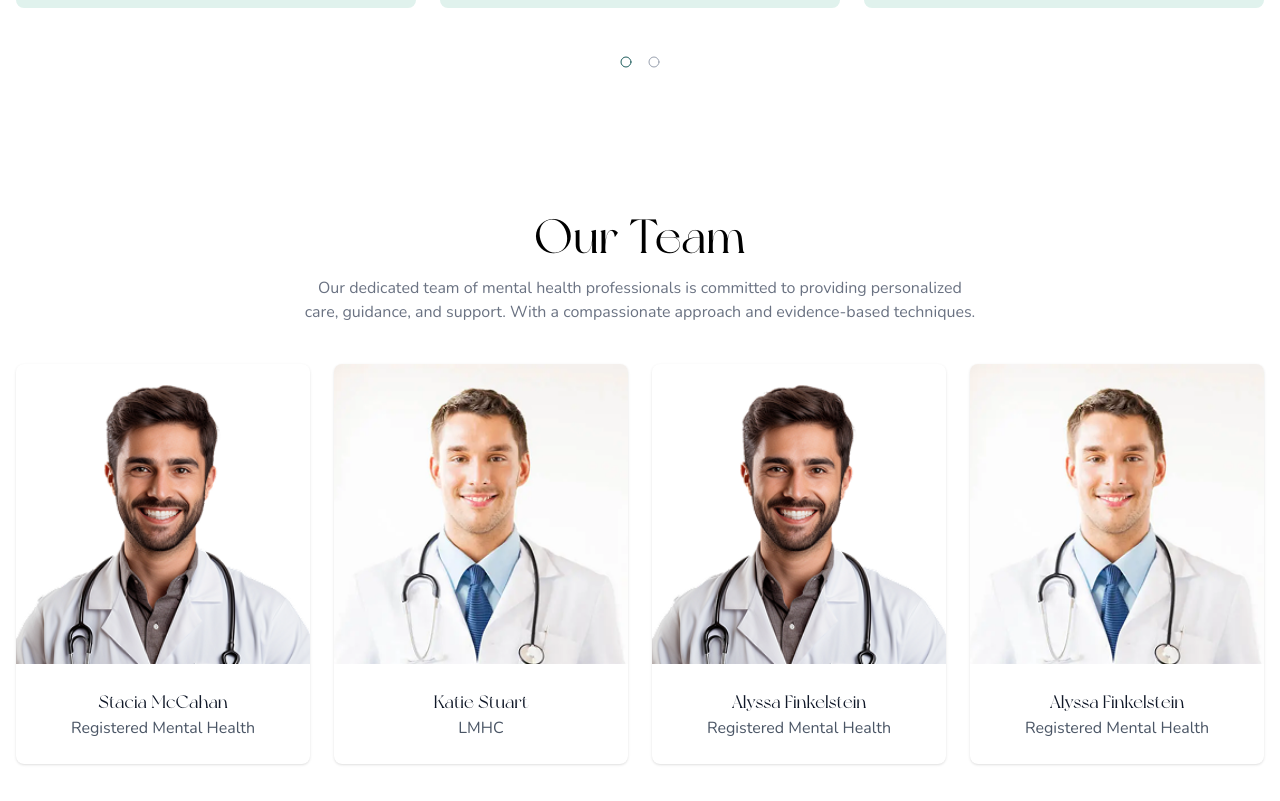
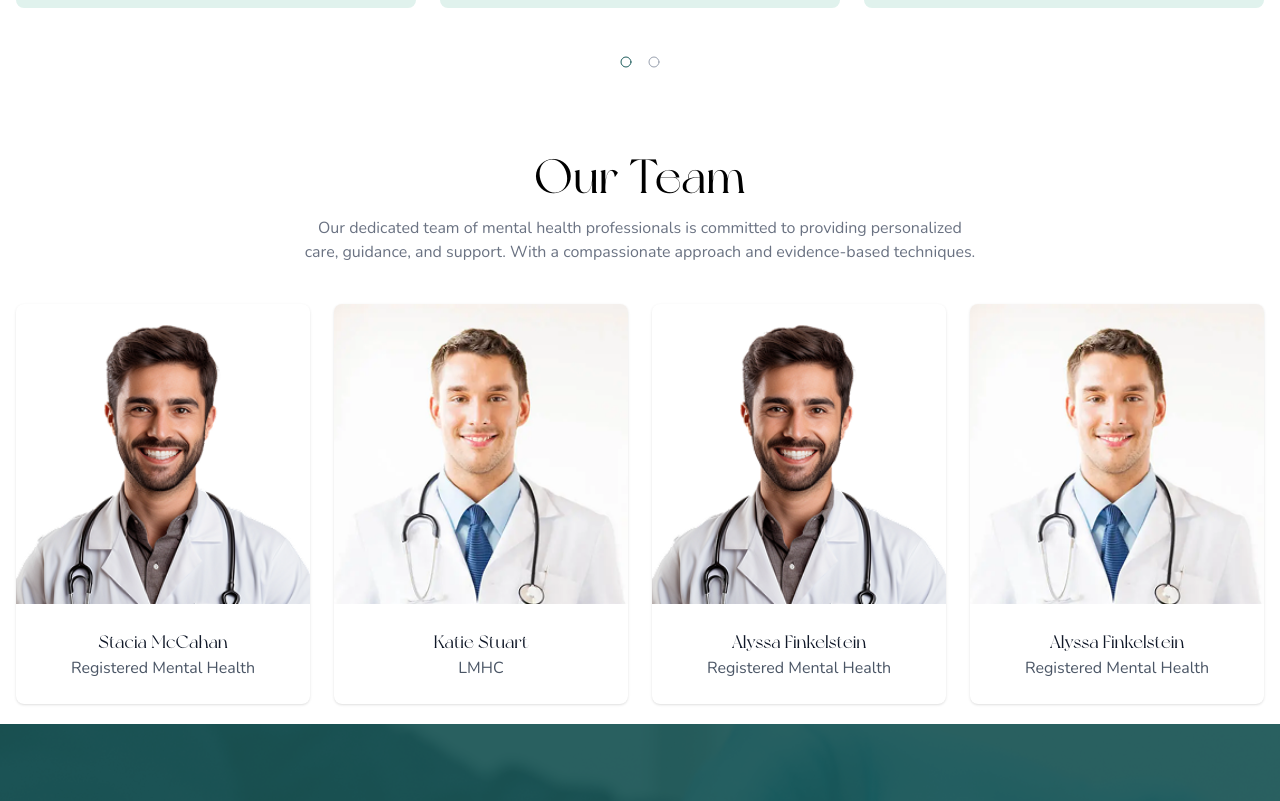
Before and after one commit to raoshahbazcoding/newdoc, a React (Vite) app: page / in a window 1280 px wide. Shown: the part 3919-4720 px from the top of the page. Built offline with nearby package versions, Linux system fonts and the light colour scheme; a web font is replaced by a local one.

Commit message:
Our team

```diff
--- a/src/components/OurTeam.jsx
+++ b/src/components/OurTeam.jsx
@@ -26,7 +26,7 @@
 
 const OurTeam = () => {
   return (
-    <section className="py-16 md:py-20 bg-white">
+    <section className="py-5 md:py-5 bg-white">
       <div className="container mx-auto px-4">
         {/* Heading Section */}
         <h2 className="text-3xl md:text-4xl lg:text-5xl font-semibold text-center mb-4">
```
